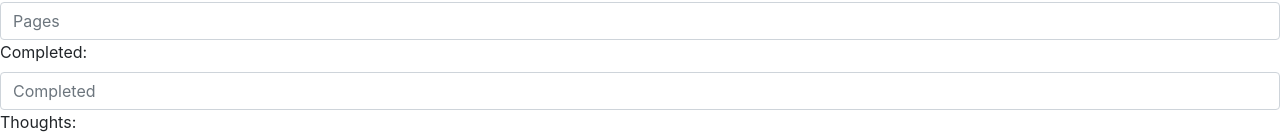
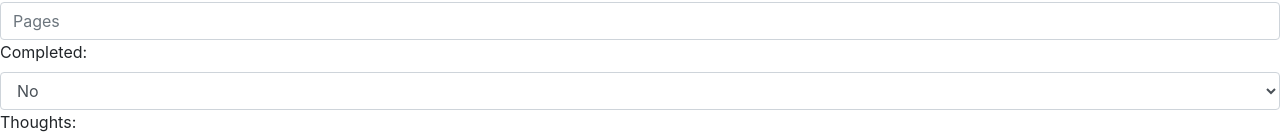
Before and after one commit to DmattyD/React-Booklist, a React (Create React App) app: page /Create in a window 1280 px wide. Shown: the part 328-468 px from the top of the page. Built offline with nearby package versions, Linux system fonts and the light colour scheme.

Commit message:
Changed Completed from text to Selection

```diff
--- a/src/Components/Create.js
+++ b/src/Components/Create.js
@@ -65,7 +65,11 @@ render()
                     <label for="Pages">Pages:</label>
                     <input type="number" className="form-control" name="Pages" value={this.Pages} onChange={this.handleChange} placeholder="Pages" />
                     <label for="Completed">Completed:</label>
-                    <input type="text" className="form-control" name="Completed" value={this.Completed} onChange={this.handleChange} placeholder="Completed" />
+                    <select id="completed" className="form-control" name="Completed" value={this.Completed} onChange={this.handleChange} placeholder="Did you finish the book?">
+                        <option defaultValue="No">No</option>
+                        <option value="In Progress">In Progress</option>
+                        <option value="Completed">Completed</option>
+                        </select>
                     <label for="Thoughts">Thoughts:</label>
                     <textArea type="text" className="form-control" name="Thoughts" cols="8" row="3" onChange={this.handleChange} placeholder="Thoughts">{this.Thoughts}</textArea>
                 </div>
```
